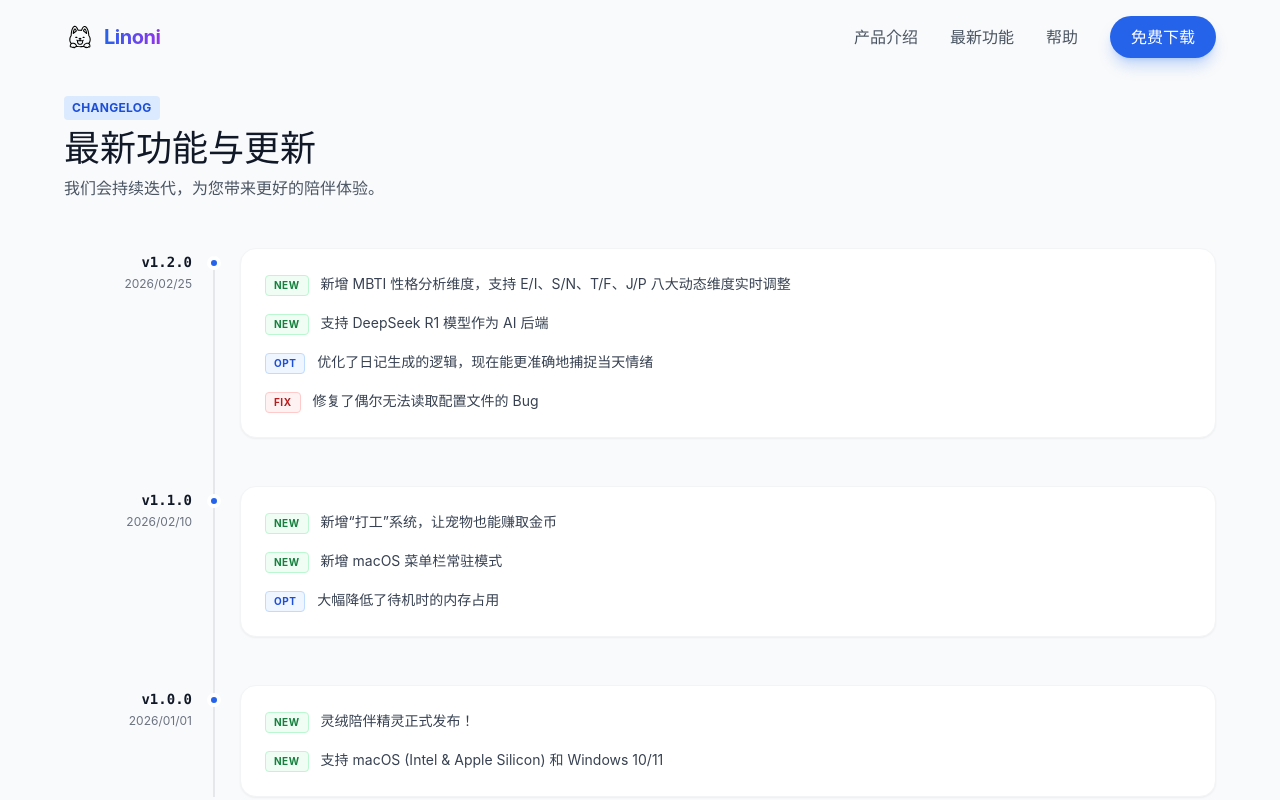
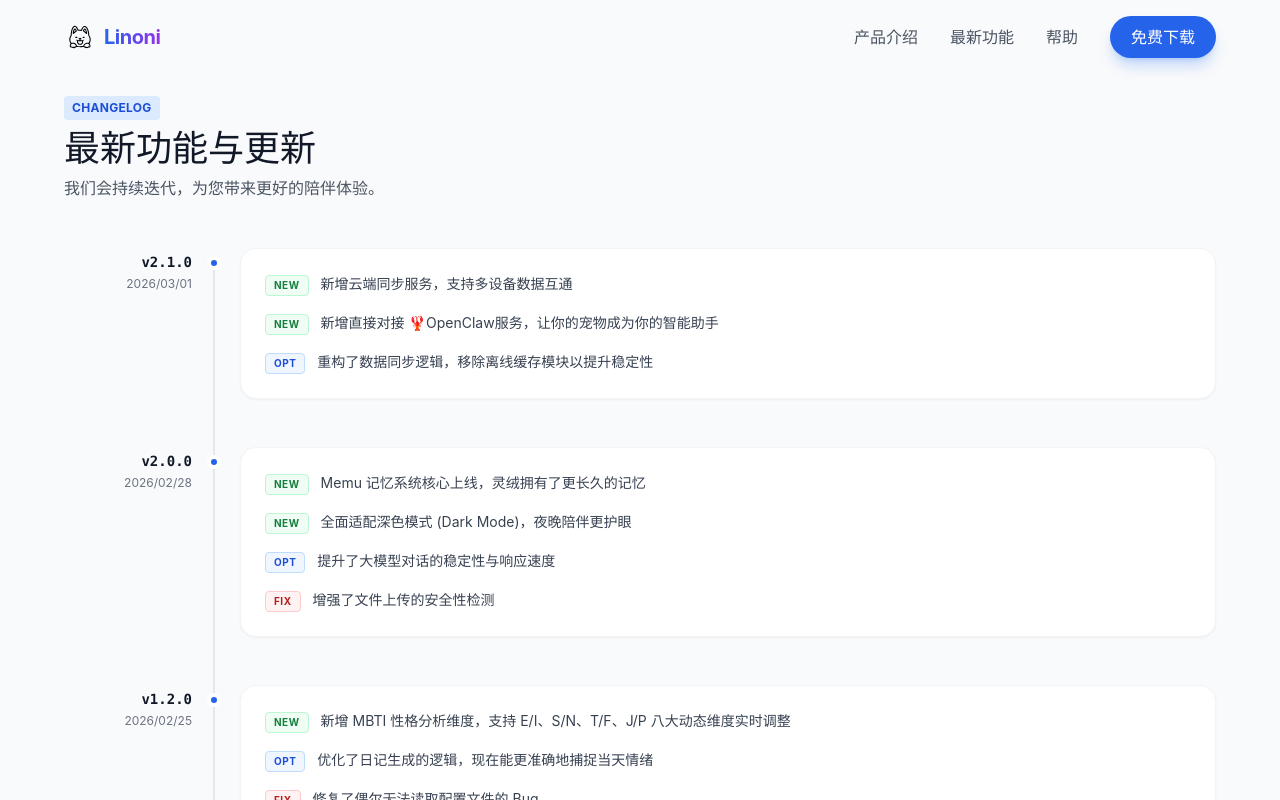
Before and after one commit to larens/linoni-web, a React (Vite) app: page /updates in a window 1280 px wide. Shown: the top 800 px of the page. Built offline with nearby package versions, Linux system fonts and the light colour scheme.

Commit message:
feat: update latest features and changelog with v2.1.0 and v2.0.0 info

```diff
--- a/src/components/LatestFeatures.tsx
+++ b/src/components/LatestFeatures.tsx
@@ -13,11 +13,29 @@ interface UpdateItem {
 
 const updates: UpdateItem[] = [
   {
+    version: 'v2.1.0',
+    date: '2026/03/01',
+    features: [
+      { type: 'new', content: '新增云端同步服务，支持多设备数据互通' },
+      { type: 'new', content: '新增直接对接 🦞OpenClaw服务，让你的宠物成为你的智能助手' },
+      { type: 'optimize', content: '重构了数据同步逻辑，移除离线缓存模块以提升稳定性' }
+    ]
+  },
+  {
+    version: 'v2.0.0',
+    date: '2026/02/28',
+    features: [
+      { type: 'new', content: 'Memu 记忆系统核心上线，灵绒拥有了更长久的记忆' },
+      { type: 'new', content: '全面适配深色模式 (Dark Mode)，夜晚陪伴更护眼' },
+      { type: 'optimize', content: '提升了大模型对话的稳定性与响应速度' },
+      { type: 'fix', content: '增强了文件上传的安全性检测' }
+    ]
+  },
+  {
     version: 'v1.2.0',
     date: '2026/02/25',
     features: [
       { type: 'new', content: '新增 MBTI 性格分析维度，支持 E/I、S/N、T/F、J/P 八大动态维度实时调整' },
-      { type: 'new', content: '支持 DeepSeek R1 模型作为 AI 后端' },
       { type: 'optimize', content: '优化了日记生成的逻辑，现在能更准确地捕捉当天情绪' },
       { type: 'fix', content: '修复了偶尔无法读取配置文件的 Bug' }
     ]
--- a/src/pages/UpdatesPage.tsx
+++ b/src/pages/UpdatesPage.tsx
@@ -12,11 +12,29 @@ interface UpdateItem {
 
 const updates: UpdateItem[] = [
   {
+    version: 'v2.1.0',
+    date: '2026/03/01',
+    features: [
+      { type: 'new', content: '新增云端同步服务，支持多设备数据互通' },
+      { type: 'new', content: '新增直接对接 🦞OpenClaw服务，让你的宠物成为你的智能助手' },
+      { type: 'optimize', content: '重构了数据同步逻辑，移除离线缓存模块以提升稳定性' }
+    ]
+  },
+  {
+    version: 'v2.0.0',
+    date: '2026/02/28',
+    features: [
+      { type: 'new', content: 'Memu 记忆系统核心上线，灵绒拥有了更长久的记忆' },
+      { type: 'new', content: '全面适配深色模式 (Dark Mode)，夜晚陪伴更护眼' },
+      { type: 'optimize', content: '提升了大模型对话的稳定性与响应速度' },
+      { type: 'fix', content: '增强了文件上传的安全性检测' }
+    ]
+  },
+  {
     version: 'v1.2.0',
     date: '2026/02/25',
     features: [
       { type: 'new', content: '新增 MBTI 性格分析维度，支持 E/I、S/N、T/F、J/P 八大动态维度实时调整' },
-      { type: 'new', content: '支持 DeepSeek R1 模型作为 AI 后端' },
       { type: 'optimize', content: '优化了日记生成的逻辑，现在能更准确地捕捉当天情绪' },
       { type: 'fix', content: '修复了偶尔无法读取配置文件的 Bug' }
     ]
```
